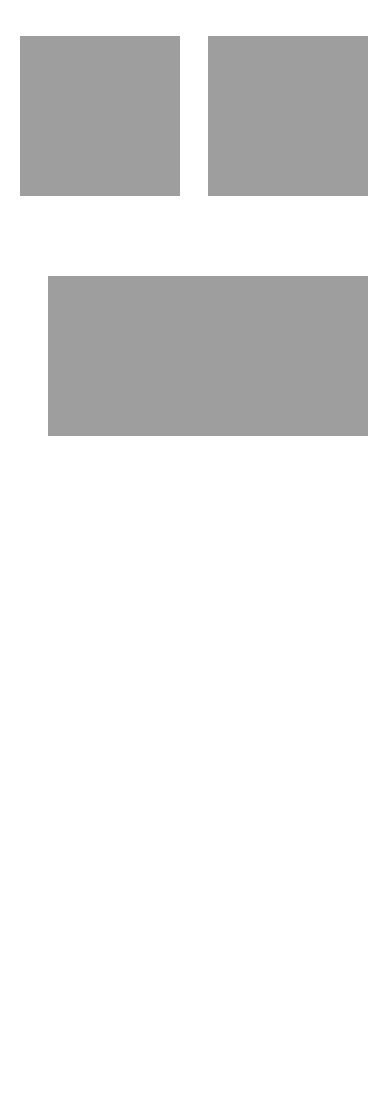
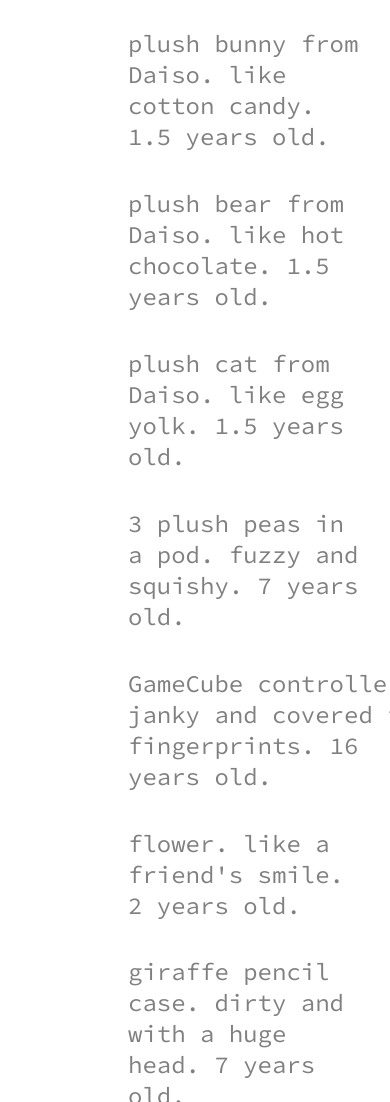
Before and after one commit to mengl415/responsivescreens, a plain HTML site: page index.html in a window 390 px wide. Shown: the part 124-1226 px from the top of the page. Before the commit the page ends 844 px from the top, so only its background shows below. Drawn offline with Linux system fonts and the light colour scheme.

Commit message:
added second media query

```diff
--- a/index.html
+++ b/index.html
@@ -28,6 +28,42 @@
       <div class="toybox">
         <p>toybox</p>
       </div>
+      <div class="bunnyText">
+          <p>
+              plush bunny from Daiso. like cotton candy. 1.5 years old.
+          </p>
+      </div>
+      <div class="bearText">
+          <p>
+              plush bear from Daiso. like hot chocolate. 1.5 years old.
+          </p>
+      </div>
+      <div class="catText">
+          <p>
+              plush cat from Daiso. like egg yolk. 1.5 years old.
+          </p>
+      </div>
+      <div class="controllerText">
+          <p>GameCube controller. janky and covered in fingerprints. 16 years old.</p>
+      </div>
+      <div class="peaText">
+          <p>
+            3 plush peas in a pod. fuzzy and squishy. 7 years old.
+          </p>
+      </div>
+      <div class="flowerText">
+          <p>
+              flower. like a friend's smile. 2 years old.
+          </p>
+      </div>
+      <div class="pencilsText">
+          <p>some stray colored pencils. blunted from use. 14 years old.</p>
+      </div>
+      <div class="giraffeText">
+          <p>
+              giraffe pencil case. dirty and with a huge head. 7 years old.
+          </p>
+      </div>
     </div>
   </body>
   <script src="script.js" charset="utf-8"></script>
--- a/style.css
+++ b/style.css
@@ -147,6 +147,112 @@ body {
     z-index: 10;
 }
 
+.bunnyText{
+    position: fixed;
+    font-size: 1.5rem;
+    color: gray;
+    z-index: 1;
+    opacity: 1;
+    display: inline-block;
+    width: 15rem;
+    height: 10rem;
+    top: 1rem;
+    left: 1rem;
+    margin-left: 0;
+}
+
+.bearText{
+    position: fixed;
+    font-size: 1.5rem;
+    color: gray;
+    z-index: 1;
+    opacity: 1;
+    display: inline-block;
+    width: 15rem;
+    height: 10rem;
+    top: 1rem;
+    left: 17rem;
+
+}
+
+.catText{
+    position: fixed;
+    font-size: 1.5rem;
+    color: gray;
+    z-index: 1;
+    opacity: 1;
+    display: inline-block;
+    width: 15rem;
+    height: 10rem;
+    top: 1rem;
+    left: 33rem;
+}
+
+.controllerText{
+    position: fixed;
+    font-size: 1.5rem;
+    color: gray;
+    z-index: 1;
+    opacity: 1;
+    display: inline-block;
+    width: 15rem;
+    height: 10rem;
+    top: 1rem;
+    left: 49rem;
+}
+
+.flowerText{
+    position: fixed;
+    font-size: 1.5rem;
+    color: gray;
+    z-index: 1;
+    opacity: 1;
+    display: inline-block;
+    width: 15rem;
+    height: 10rem;
+    top: 1rem;
+    left: 65rem;
+}
+
+.giraffeText{
+    position: fixed;
+    font-size: 1.5rem;
+    color: gray;
+    z-index: 1;
+    opacity: 1;
+    display: inline-block;
+    width: 15rem;
+    height: 10rem;
+    top: 1rem;
+    left: 81rem;
+}
+
+.peaText{
+    position: fixed;
+    font-size: 1.5rem;
+    color: gray;
+    z-index: 1;
+    opacity: 1;
+    display: inline-block;
+    width: 15rem;
+    height: 10rem;
+    top: 16rem;
+    left: 1rem;
+}
+
+.pencilsText{
+    position: fixed;
+    font-size: 1.5rem;
+    color: gray;
+    z-index: 1;
+    opacity: 1;
+    display: inline-block;
+    width: 15rem;
+    height: 10rem;
+    top: 16rem;
+    left: 17rem;
+}
+
 
 @media screen and (max-width: 60rem){
     .bunny{
@@ -209,8 +315,146 @@ body {
         width: 10rem;
         height: 10rem;
     }
+    .bunnyText{
+        opacity: 0;
+    }
+    .bearText{
+        opacity: 0;
+    }
+    .catText{
+        opacity: 0;
+    }
+    .flowerText{
+        opacity: 0;
+    }
+    .controllerText{
+        opacity: 0;
+    }
+    .giraffeText{
+        opacity: 0;
+    }
+    .peaText{
+        opacity: 0;
+    }
+    .pencilsText{
+        opacity: 0;
+    }
+
 }
 
-@media screen and (max-width: 24.5rem){
-
+@media screen and (max-width: 31.5rem){
+    .container{
+        min-height: 200vh;
+    }
+    .bunny{
+        opacity: 0;
+        z-index: 1;
+    }
+    .bunny:hover{
+        opacity: 0;
+    }
+    .bear{
+        opacity: 0;
+        z-index: 1;
+    }
+    .bear:hover{
+        opacity: 0;
+    }
+    .cat{
+        opacity: 0;
+        z-index: 1;
+    }
+    .cat:hover{
+        opacity: 0;
+    }
+    .controller{
+        opacity: 0;
+        z-index: 1;
+    }
+    .controller:hover{
+        opacity: 0;
+    }
+    .flower{
+        opacity: 0;
+        z-index: 1;
+    }
+    .flower:hover{
+        opacity: 0;
+    }
+    .giraffe{
+        opacity: 0;
+        z-index: 1;
+    }
+    .giraffe:hover{
+        opacity: 0;
+    }
+    .pea{
+        opacity: 0;
+        z-index: 1;
+    }
+    .pea:hover{
+        opacity: 0;
+    }
+    .pencils{
+        opacity: 0;
+        z-index: 1;
+    }
+    .pencils:hover{
+        opacity: 0;
+    }
+    .toybox{
+        position: absolute;
+        left: 32%;
+        width: 10rem;
+        height: 10rem;
+    }
+    .bunnyText{
+        position: absolute;
+        opacity: 1;
+        top: 8rem;
+        left: 8rem;
+    }
+    .bearText{
+        position: absolute;
+        opacity: 1;
+        top: 18rem;
+        left: 8rem;
+    }
+    .catText{
+        position: absolute;
+        opacity: 1;
+        top: 28rem;
+        left: 8rem;
+    }
+    .flowerText{
+        position: absolute;
+        opacity: 1;
+        top: 58rem;
+        left: 8rem;
+    }
+    .controllerText{
+        position: absolute;
+        opacity: 1;
+        top: 48rem;
+        left: 8rem;
+        width: 18rem;
+    }
+    .giraffeText{
+        position: absolute;
+        opacity: 1;
+        top: 66rem;
+        left: 8rem;
+    }
+    .peaText{
+        position: absolute;
+        opacity: 1;
+        top: 38rem;
+        left: 8rem;
+    }
+    .pencilsText{
+        position: absolute;
+        opacity: 1;
+        top: 77rem;
+        left: 8rem;
+    }
 }
```
